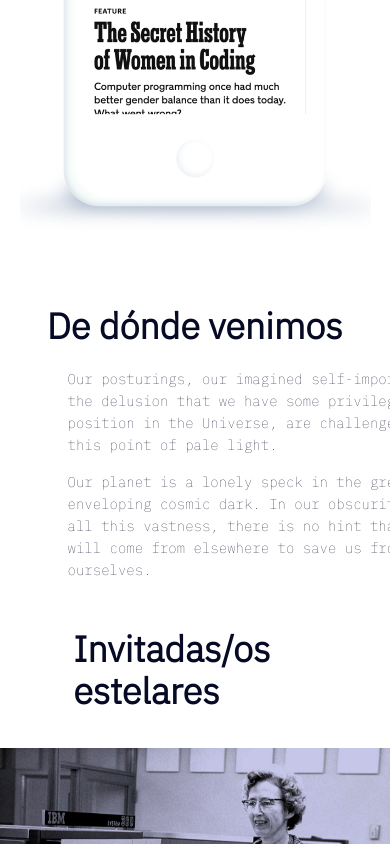
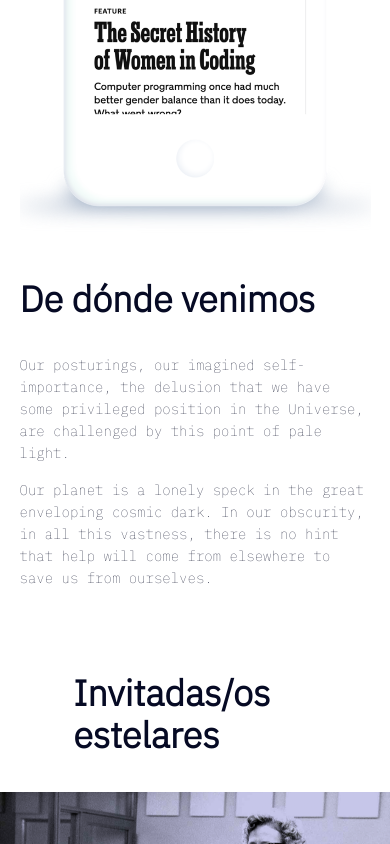
Before and after one commit to lorenzo-pachioli/podcastChannel, a website: page index.html in a window 390 px wide. Shown: the part 1900-2744 px from the top of the page. Drawn offline with Linux system fonts and the light colour scheme.

Commit message:
Name: Lorenzo Pachioli
Date: [24/12/2021 19:51]

Messege: "media query"

```diff
--- a/styles/phone.css
+++ b/styles/phone.css
@@ -39,6 +39,7 @@ h2 {
   .phone {
     top: 1280px;
     width: 100vw;
+    margin-bottom: 10vh;
     display: flex;
     flex-direction: column;
     justify-content: space-between;
@@ -55,12 +56,13 @@ h2 {
   }
   .phone div:last-child {
     width: 90vw;
-    padding: 7%;
+    padding: 0;
   }
   .phone h2 {
     font-size: 36px;
     line-height: 42px;
     top: 0;
+    margin-bottom: 4vh;
   }
   .parrafo {
     top: 560px;
@@ -68,4 +70,8 @@ h2 {
     line-height: 22px;
     width: 90vw;
   }
+  .phone p {
+
+    width: 90vw;
+  }
 }
```
